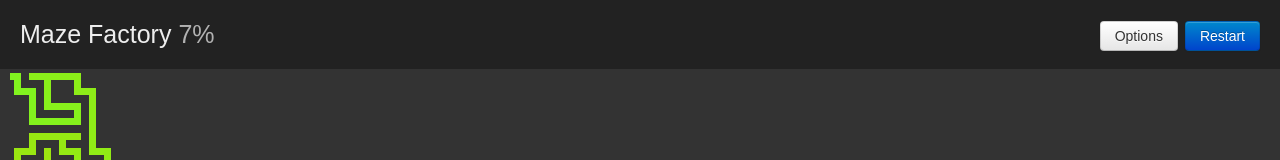
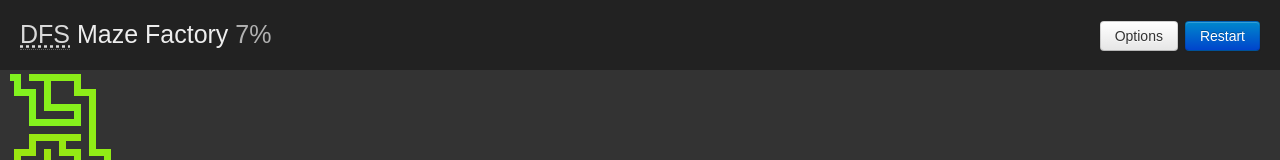
Before and after one commit to capshaw/maze-factory, a plain HTML site: page index.html in a window 1280 px wide. Shown: the top 160 px of the page. Drawn offline with Linux system fonts and the light colour scheme; files that its build step writes are made by us from their sources.

Commit message:
Added DFS name

```diff
--- a/css/style.css
+++ b/css/style.css
@@ -74,3 +74,9 @@ a {
     background: #222;
     color:#fff;
 }
+
+#mapType{
+    display:inline-block;
+    border-bottom:1px dotted #666;
+    opacity: 0.9;
+}
--- a/index.html
+++ b/index.html
@@ -28,6 +28,9 @@
 <body id='home'>
 
 	<div id='title'>
+		<div id='mapType'>
+			<acronym title='Depth First Search'>DFS</acronym>
+		</div>
 		Maze Factory
 		<span id='percent'></span>
 
```
Also changed, not shown: 1 other file.
